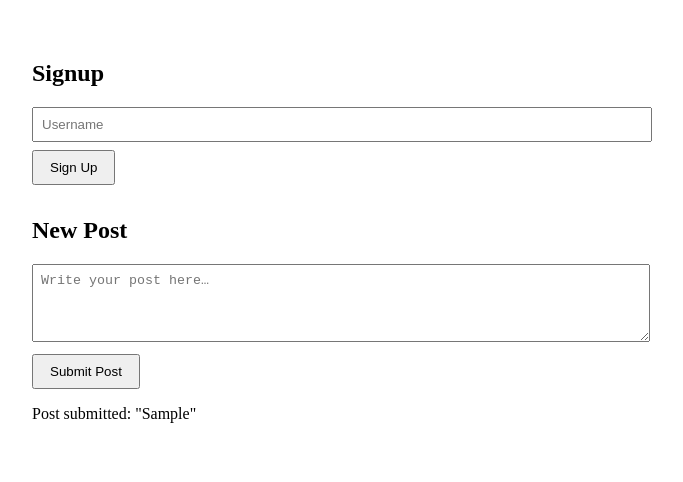
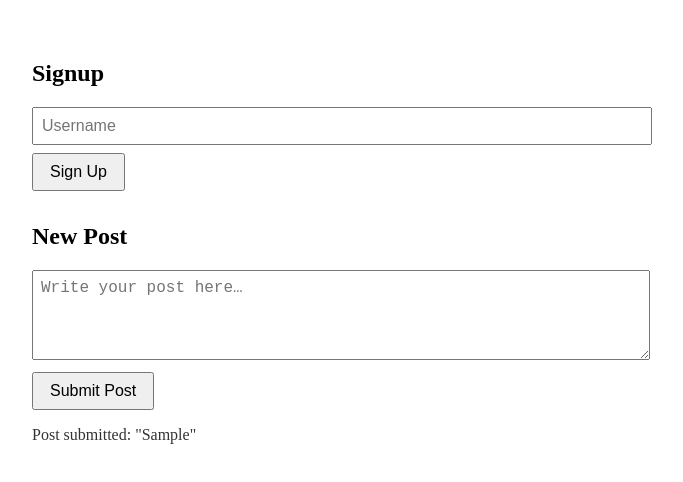
Before and after one commit to girisujan2001/comp367-group06-devops, a React (Create React App) app in the folder frontend/: page / in a window 1280 px wide. Both pictures are taken after typing "Sample" into the empty fields and a click on the button "Submit Post". Shown: the top 482 px of the page, without its empty margins (308-991 px from the left). Built offline with nearby package versions, Linux system fonts and the light colour scheme.

Commit message:
style: extract inline styles to CSS classes (#2)

```diff
--- /dev/null
+++ b/frontend/src/App.css
@@ -0,0 +1,29 @@
+/* App.css */
+.container {
+    padding: 2rem;
+    max-width: 600px;
+    margin: 0 auto;
+  }
+
+  .section {
+    margin-bottom: 2rem;
+  }
+
+  .input,
+  .textarea {
+    width: 100%;
+    padding: 0.5rem;
+    margin-bottom: 0.5rem;
+    font-size: 1rem;
+  }
+
+  .button {
+    padding: 0.5rem 1rem;
+    font-size: 1rem;
+    cursor: pointer;
+  }
+
+  .message {
+    margin-top: 1rem;
+    color: #333;
+  }
--- a/frontend/src/App.js
+++ b/frontend/src/App.js
@@ -1,4 +1,5 @@
 import React, { useState } from 'react';
+import './App.css';
 
 function App() {
   // Signup state
@@ -28,37 +29,37 @@ function App() {
   };
 
   return (
-    <div style={{ padding: '2rem', maxWidth: '600px', margin: '0 auto' }}>
+    <div className="container">
       {/* Signup Section */}
-      <section style={{ marginBottom: '2rem' }}>
+      <section className="section">
         <h1>Signup</h1>
         <input
+          className="input"
           type="text"
           placeholder="Username"
           value={username}
           onChange={e => setUsername(e.target.value)}
-          style={{ padding: '0.5rem', width: '100%', marginBottom: '0.5rem' }}
         />
-        <button onClick={handleSignup} style={{ padding: '0.5rem 1rem' }}>
+        <button className="button" onClick={handleSignup}>
           Sign Up
         </button>
-        {msg && <p style={{ marginTop: '1rem' }}>{msg}</p>}
+        {msg && <p className="message">{msg}</p>}
       </section>
 
       {/* New Post Section */}
-      <section>
+      <section className="section">
         <h2>New Post</h2>
         <textarea
+          className="textarea"
           placeholder="Write your post here…"
           rows={4}
           value={postContent}
           onChange={e => setPostContent(e.target.value)}
-          style={{ padding: '0.5rem', width: '100%', marginBottom: '0.5rem' }}
         />
-        <button onClick={handlePostSubmit} style={{ padding: '0.5rem 1rem' }}>
+        <button className="button" onClick={handlePostSubmit}>
           Submit Post
         </button>
-        {postMsg && <p style={{ marginTop: '1rem' }}>{postMsg}</p>}
+        {postMsg && <p className="message">{postMsg}</p>}
       </section>
     </div>
   );
```
